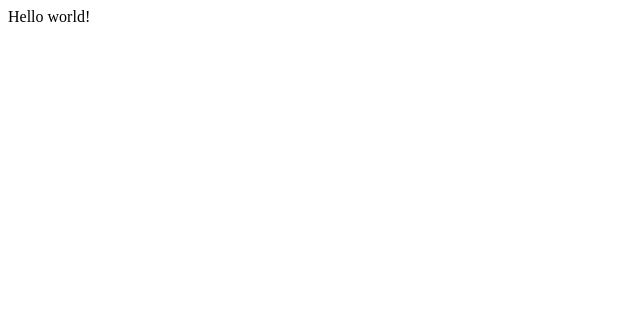
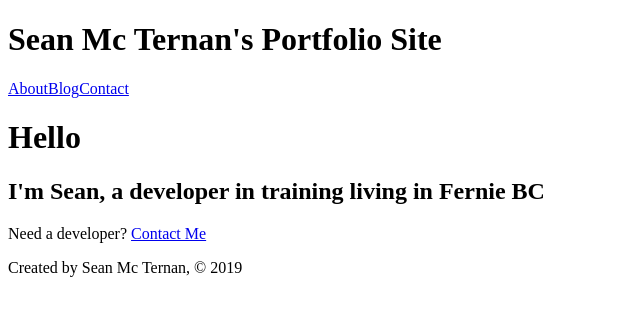
Before and after one commit to SeanMcTernan/gatsby-project, a Gatsby site: page / in a window 1280 px wide. Shown: the whole page, without its empty margins (0-640 px from the left). Built offline with nearby package versions, Linux system fonts and the light colour scheme; Gatsby itself is replaced by a stand-in of ours.

Commit message:
Initial commit for personal gatsby project

```diff
--- /dev/null
+++ b/src/components/footer.js
@@ -0,0 +1,11 @@
+import React from 'react'
+
+const Footer = () => {
+    return (
+        <footer>
+            <p>Created by Sean Mc Ternan, © 2019</p>
+        </footer>
+    )
+}
+
+export default Footer
--- /dev/null
+++ b/src/components/header.js
@@ -0,0 +1,15 @@
+import React from 'react'
+import { Link } from 'gatsby'
+
+const Header = () => {
+    return (
+        <header>
+            <h1>Sean Mc Ternan's Portfolio Site</h1>
+              <Link to="/about">About</Link>
+              <Link to="/blog">Blog</Link>
+              <Link to="/contact">Contact</Link>
+        </header>
+    )
+}
+
+export default Header
--- /dev/null
+++ b/src/pages/about.js
@@ -0,0 +1,19 @@
+import React from "react"
+import { Link } from 'gatsby'
+import Footer from '../components/footer'
+import Header from '../components/header'
+
+
+const AboutPage = () => {
+    return (
+        <div>
+        <Header />
+            <h1>About</h1>
+            <p>Here is some more information about me</p>
+            <p> Need a developer? click <Link to="contact">here</Link> to contact me.</p>
+            <Footer />
+        </div>
+    )
+}
+
+export default AboutPage
--- a/src/pages/index.js
+++ b/src/pages/index.js
@@ -1,3 +1,18 @@
 import React from "react"
+import { Link } from 'gatsby'
+import Footer from '../components/footer'
+import Header from '../components/header'
 
-export default () => <div>Hello world!</div>
+const IndexPage = () => {
+    return (
+        <div>
+        <Header />
+            <h1>Hello</h1>
+            <h2>I'm Sean, a developer in training living in Fernie BC</h2>
+            <p>Need a developer? <Link to="/contact">Contact Me</Link></p>
+            <Footer/>
+        </div>
+    )
+}
+
+export default IndexPage
```
Also changed, not shown: src/pages/blog.js (added, +16 -0 lines), src/pages/contact.js (added, +17 -0 lines), 1 other file.
